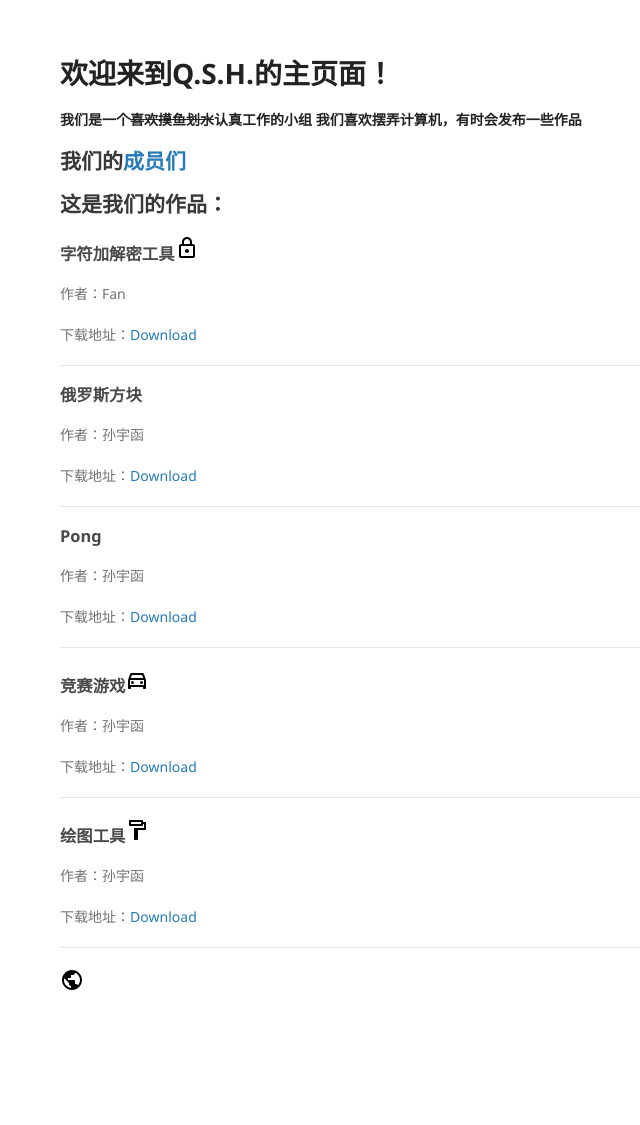
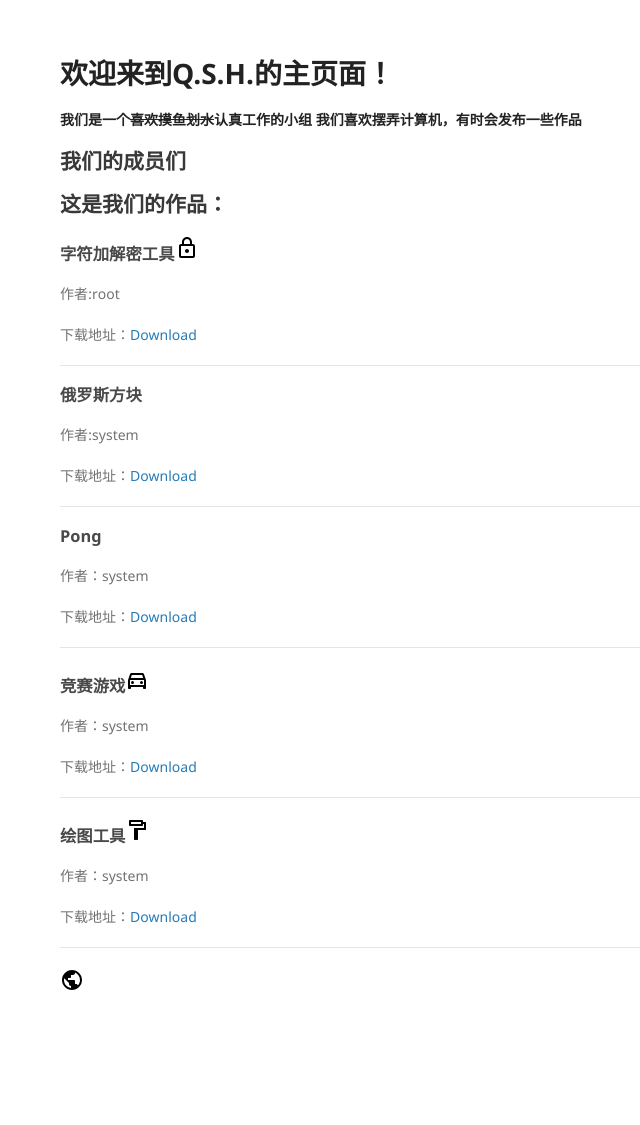
Before and after one commit to BobRocket/linclonfan.github.io, a Jekyll site: the page built from index.md, in a window 1280 px wide. Shown: the whole page, without its empty margins (150-790 px from the left). Built offline with Jekyll 4.4.1, drawn with Linux system fonts in a browser that asks for light colours; our own code applies the rules of GitHub Pages for plain Markdown files.

Commit message:
Hide sth

```diff
--- a/index.md
+++ b/index.md
@@ -2,11 +2,11 @@
 **我们是一个~~喜欢摸鱼划水~~认真工作的小组**
 **我们喜欢摆弄计算机，有时会发布一些作品**
 
-## 我们的[成员们](members)
+## 我们的成员们
 ## 这是我们的作品：
 
 ### 字符加解密工具![](assets\img\lock.svg)
-作者：Fan
+作者:root
 
 下载地址：[Download](https://github.com/LinclonFan/linclonfan.github.io/releases/download/1.o/character-encryption-and-decryption.zip)
 
@@ -14,7 +14,7 @@
 
 ### 俄罗斯方块
 
-作者：孙宇函
+作者:system
 
 下载地址：[Download](https://www.lanzous.com/i8r23af)
 
@@ -22,7 +22,7 @@
 
 ### Pong
 
-作者：孙宇函
+作者：system
 
 下载地址：[Download](https://www.lanzous.com/i8r23fa)
 
@@ -30,7 +30,7 @@
 
 ### 竞赛游戏![](assets\img\car.svg)
 
-作者：孙宇函
+作者：system
 
 下载地址：[Download](https://www.lanzous.com/i8r23di)
 
@@ -38,7 +38,7 @@
 
 ### 绘图工具![](assets\img\paint.svg)
 
-作者：孙宇函
+作者：system
 
 下载地址：[Download](https://www.lanzous.com/i8r23ch)
 
```
Also changed, not shown: members.md (+0 -2 lines).
